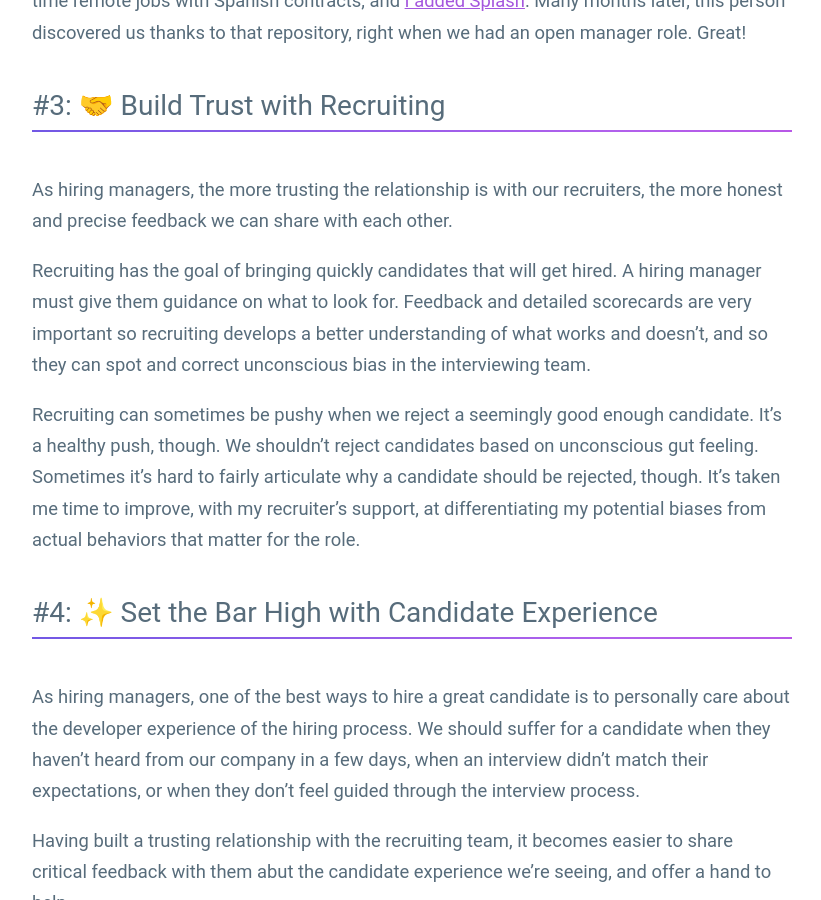
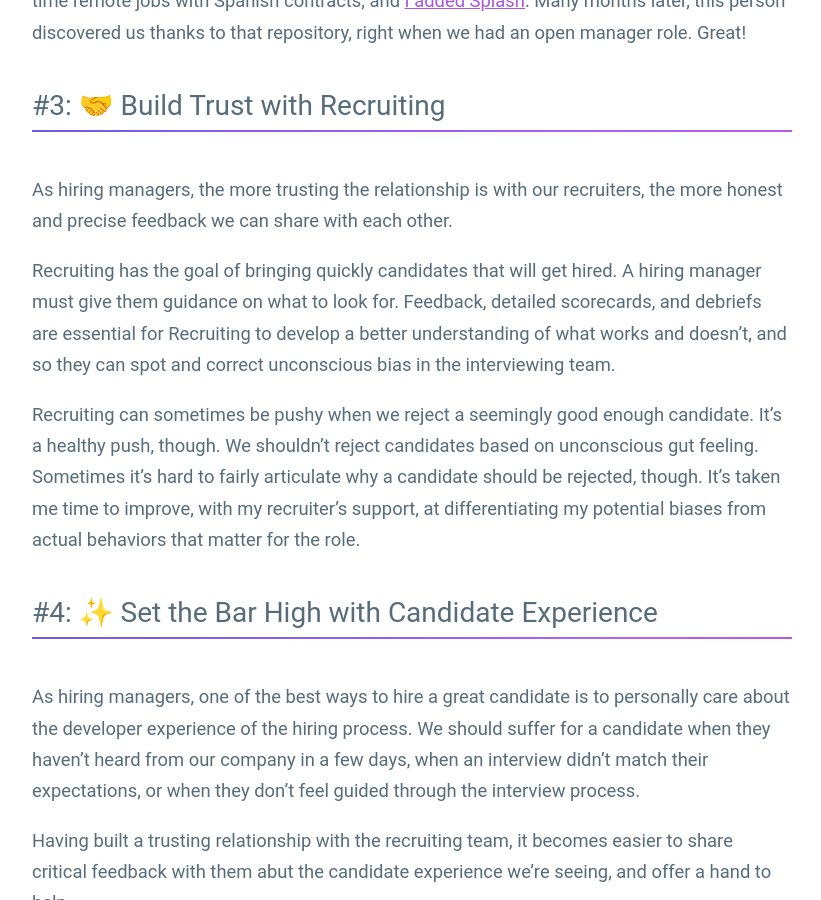
Before and after one commit to guillermodlpa/site, a Jekyll site: the page built from _posts/2022-03-17-hiring-manager-lessons-learned.markdown, in a window 1280 px wide and 900 px high, scrolled down 2526 px. Shown: the whole window, without its empty margins (228-1049 px from the left). Built offline with Jekyll 4.4.1, drawn with Linux system fonts in a browser that asks for light colours.

Commit message:
Updated Hiring Manager Lessons Learned

```diff
--- a/_posts/2022-03-17-hiring-manager-lessons-learned.markdown
+++ b/_posts/2022-03-17-hiring-manager-lessons-learned.markdown
@@ -39,7 +39,7 @@ One of the best managers I’ve hired came thanks to a seed I discreetly planted
 
 As hiring managers, the more trusting the relationship is with our recruiters, the more honest and precise feedback we can share with each other.
 
-Recruiting has the goal of bringing quickly candidates that will get hired. A hiring manager must give them guidance on what to look for. Feedback and detailed scorecards are very important so recruiting develops a better understanding of what works and doesn’t, and so they can spot and correct unconscious bias in the interviewing team.
+Recruiting has the goal of bringing quickly candidates that will get hired. A hiring manager must give them guidance on what to look for. Feedback, detailed scorecards, and debriefs are essential for Recruiting to develop a better understanding of what works and doesn’t, and so they can spot and correct unconscious bias in the interviewing team.
 
 Recruiting can sometimes be pushy when we reject a seemingly good enough candidate. It’s a healthy push, though. We shouldn’t reject candidates based on unconscious gut feeling. Sometimes it’s hard to fairly articulate why a candidate should be rejected, though. It’s taken me time to improve, with my recruiter’s support, at differentiating my potential biases from actual behaviors that matter for the role.
 
```
